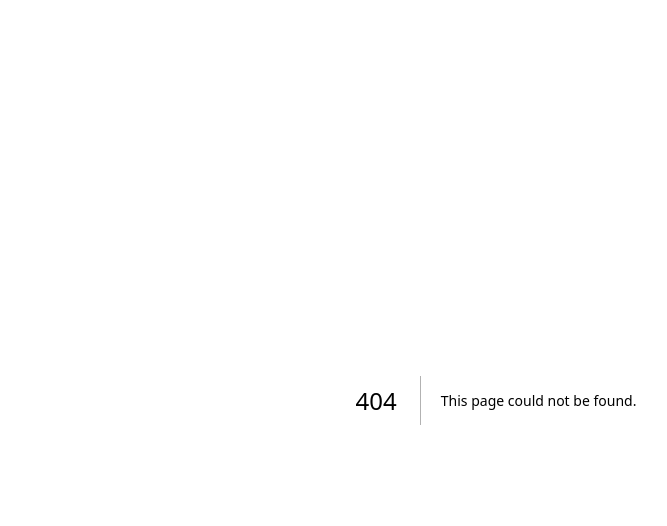
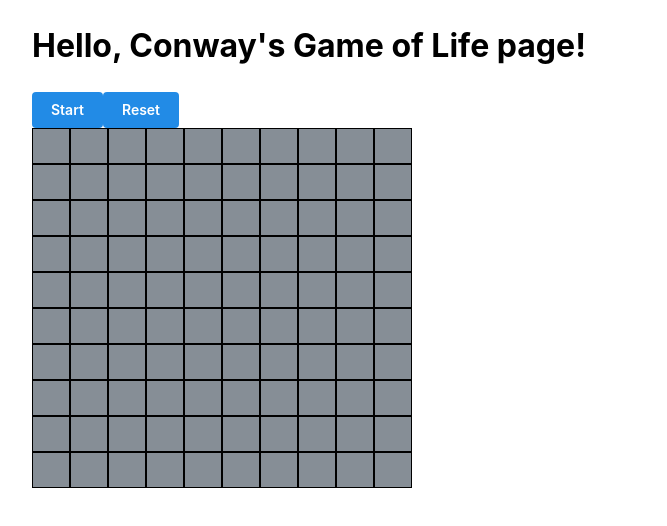
Before and after one commit to Michael-Xie/gamu_centa, a Next.js app: page /conways-game-of-life in a window 1280 px wide. Before the commit this address had no page. Shown: the top 526 px of the page, without its empty margins (144-811 px from the left). Built offline with nearby package versions, Linux system fonts and the light colour scheme.

Commit message:
feat: create basic page for conways game of life with reset button

```diff
--- /dev/null
+++ b/app/conways-game-of-life/page.tsx
@@ -0,0 +1,36 @@
+'use client';
+import { CellGrid } from '@/components/CellGrid/CellGrid';
+import { Button, Container } from '@mantine/core';
+import { useState } from 'react';
+
+const createBlankGrid = (numRows: number, numCols: number) => {
+  return Array(numRows).fill(Array(numCols).fill(false));
+};
+export default function Page() {
+  const NUM_COL = 10;
+  const NUM_ROW = 10;
+  const [gridData, setGridData] = useState(createBlankGrid(NUM_ROW, NUM_COL));
+
+  const handleCellClick = (rowIndex: number, colIndex: number) => {
+    const newGridData = gridData.map((row, i) =>
+      i === rowIndex ? row.map((col: boolean, j: number) => (j === colIndex ? !col : col)) : row
+    );
+    setGridData(newGridData);
+  };
+
+  const handleResetCellGrid = () => {
+    setGridData(createBlankGrid(NUM_ROW, NUM_COL));
+  };
+
+  const handleClick = (e) => {
+    console.log(e);
+  };
+  return (
+    <Container>
+      <h1>Hello, Conway's Game of Life page!</h1>
+      <Button onClick={handleClick}>Start</Button>
+      <Button onClick={handleResetCellGrid}>Reset</Button>
+      <CellGrid gridData={gridData} onCellClick={handleCellClick} />
+    </Container>
+  );
+}
--- a/components/Cell/Cell.tsx
+++ b/components/Cell/Cell.tsx
@@ -1,3 +1,5 @@
+'use client';
+
 import React from 'react';
 import { Button, PartialVarsResolver, ButtonFactory } from '@mantine/core';
 
```
